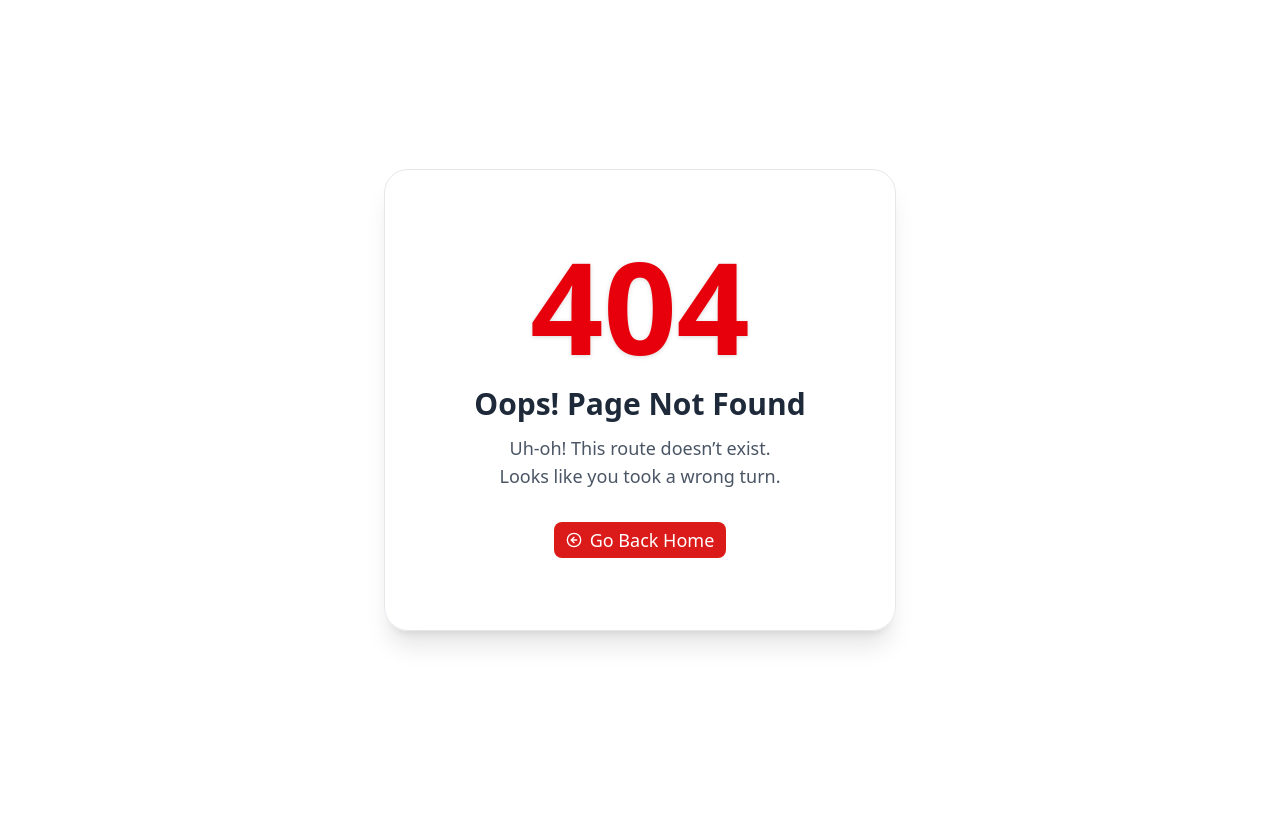
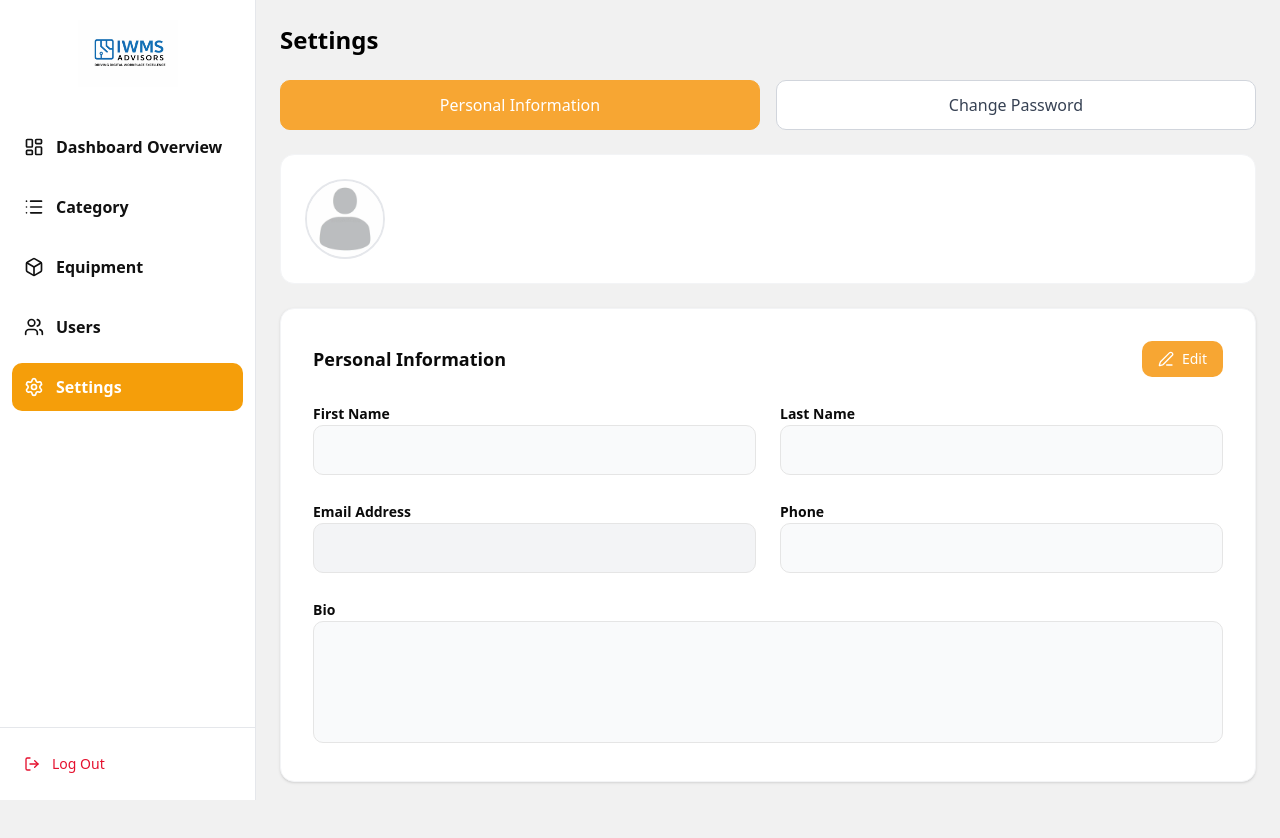
Before and after one commit to FSDTeam-SAA/brownmd75_admin_dashboard, a Next.js app: page /settings in a window 1280 px wide. Before the commit this address had no page. Shown: the top 838 px of the page. Before the commit the page ends 800 px from the top, so only its background shows below. Built offline with nearby package versions, Linux system fonts and the light colour scheme; no server answers.

Commit message:
settings done

```diff
--- /dev/null
+++ b/src/app/(dashboard)/settings/_components/change-password.tsx
@@ -0,0 +1,98 @@
+/* eslint-disable @typescript-eslint/no-explicit-any */
+"use client";
+
+import { useMutation } from "@tanstack/react-query";
+import { toast } from "sonner";
+import { useForm } from "react-hook-form";
+import { Save } from "lucide-react";
+
+const ChangePassword = ({ token }: { token: string }) => {
+  const { register, handleSubmit, reset, watch } = useForm();
+
+  const mutation = useMutation({
+    mutationFn: async (data: any) => {
+      const res = await fetch(
+        `${process.env.NEXT_PUBLIC_API_URL}/auth/change-password`,
+        {
+          method: "POST",
+          headers: {
+            "Content-Type": "application/json",
+            Authorization: `Bearer ${token}`,
+          },
+          body: JSON.stringify({
+            currentPassword: data.currentPassword,
+            newPassword: data.newPassword,
+          }),
+        },
+      );
+      return res.json();
+    },
+    onSuccess: (data) => {
+      if (data.success) {
+        toast.success("Password changed successfully!");
+        reset();
+      } else {
+        toast.error(data.message || "Failed to change password");
+      }
+    },
+  });
+
+  return (
+    <form onSubmit={handleSubmit((data) => mutation.mutate(data))}>
+      <div className="flex justify-between items-center mb-6">
+        <h3 className="text-lg font-bold">Change password</h3>
+      </div>
+
+      <div className="space-y-6">
+        <div className="space-y-2">
+          <label className="text-sm font-semibold">Current Password</label>
+          <input
+            type="password"
+            {...register("currentPassword", { required: true })}
+            placeholder="*************"
+            className="w-full p-3 border rounded-lg outline-none"
+          />
+        </div>
+
+        <div className="grid grid-cols-2 gap-6">
+          <div className="space-y-2">
+            <label className="text-sm font-semibold">New Password</label>
+            <input
+              type="password"
+              {...register("newPassword", { required: true, minLength: 6 })}
+              placeholder="*************"
+              className="w-full p-3 border rounded-lg outline-none"
+            />
+          </div>
+          <div className="space-y-2">
+            <label className="text-sm font-semibold">
+              Confirm New Password
+            </label>
+            <input
+              type="password"
+              {...register("confirmPassword", {
+                validate: (val) =>
+                  val === watch("newPassword") || "Passwords do not match",
+              })}
+              placeholder="*************"
+              className="w-full p-3 border rounded-lg outline-none"
+            />
+          </div>
+        </div>
+
+        <div className="flex justify-end pt-4">
+          <button
+            type="submit"
+            disabled={mutation.isPending}
+            className="bg-[#F7A633] text-white px-8 py-3 rounded-lg flex items-center gap-2 font-semibold disabled:opacity-50"
+          >
+            <Save size={18} />{" "}
+            {mutation.isPending ? "Updating..." : "Save Changes"}
+          </button>
+        </div>
+      </div>
+    </form>
+  );
+};
+
+export default ChangePassword;
--- /dev/null
+++ b/src/app/(dashboard)/settings/_components/personal-info.tsx
@@ -0,0 +1,97 @@
+/* eslint-disable @typescript-eslint/no-explicit-any */
+"use client";
+
+import { useMutation, useQueryClient } from "@tanstack/react-query";
+import { toast } from "sonner";
+import { useForm } from "react-hook-form";
+import { Edit3 } from "lucide-react";
+
+const PersonalInfo = ({ profile, isLoading, token }: any) => {
+  const queryClient = useQueryClient();
+  const { register, handleSubmit } = useForm({
+    values: profile, // Automatically syncs with fetched data
+  });
+
+  const mutation = useMutation({
+    mutationFn: async (updatedData: any) => {
+      const res = await fetch(
+        `${process.env.NEXT_PUBLIC_API_URL}/user/update-profile`,
+        {
+          method: "PUT",
+          headers: {
+            "Content-Type": "application/json",
+            Authorization: `Bearer ${token}`,
+          },
+          body: JSON.stringify(updatedData),
+        },
+      );
+      return res.json();
+    },
+    onSuccess: (data) => {
+      if (data.success) {
+        toast.success("Profile updated successfully!");
+        queryClient.invalidateQueries({ queryKey: ["my-profile"] });
+      } else {
+        toast.error(data.message || "Failed to update");
+      }
+    },
+  });
+
+  if (isLoading) return <div>Loading...</div>;
+
+  return (
+    <form onSubmit={handleSubmit((data) => mutation.mutate(data))}>
+      <div className="flex justify-between items-center mb-6">
+        <h3 className="text-lg font-bold">Personal Information</h3>
+        <button
+          type="submit"
+          className="bg-[#F7A633] text-white px-4 py-2 rounded-lg flex items-center gap-2 text-sm"
+        >
+          <Edit3 size={16} /> Edit
+        </button>
+      </div>
+
+      <div className="grid grid-cols-2 gap-6">
+        <div className="space-y-2">
+          <label className="text-sm font-semibold">First Name</label>
+          <input
+            {...register("firstName")}
+            className="w-full p-3 border rounded-lg bg-gray-50 focus:bg-white outline-none"
+          />
+        </div>
+        <div className="space-y-2">
+          <label className="text-sm font-semibold">Last Name</label>
+          <input
+            {...register("lastName")}
+            className="w-full p-3 border rounded-lg bg-gray-50 focus:bg-white outline-none"
+          />
+        </div>
+        <div className="space-y-2">
+          <label className="text-sm font-semibold">Email Address</label>
+          <input
+            {...register("email")}
+            readOnly
+            className="w-full p-3 border rounded-lg bg-gray-100 cursor-not-allowed"
+          />
+        </div>
+        <div className="space-y-2">
+          <label className="text-sm font-semibold">Phone</label>
+          <input
+            {...register("phone")}
+            className="w-full p-3 border rounded-lg bg-gray-50 focus:bg-white outline-none"
+          />
+        </div>
+        <div className="col-span-2 space-y-2">
+          <label className="text-sm font-semibold">Bio</label>
+          <textarea
+            {...register("bio")}
+            rows={4}
+            className="w-full p-3 border rounded-lg bg-gray-50 focus:bg-white outline-none resize-none"
+          />
+        </div>
+      </div>
+    </form>
+  );
+};
+
+export default PersonalInfo;
--- /dev/null
+++ b/src/app/(dashboard)/settings/_components/settings.tsx
@@ -0,0 +1,90 @@
+"use client";
+
+import { useState } from "react";
+import { useSession } from "next-auth/react";
+import { useQuery } from "@tanstack/react-query";
+import Image from "next/image";
+import PersonalInfo from "./personal-info";
+import ChangePassword from "./change-password";
+
+const Settings = () => {
+  const [activeTab, setActiveTab] = useState<"personal" | "password">(
+    "personal",
+  );
+  const session = useSession();
+  const token = session?.data?.accessToken;
+
+  const { data: profile, isLoading } = useQuery({
+    queryKey: ["my-profile"],
+    queryFn: async () => {
+      const res = await fetch(
+        `${process.env.NEXT_PUBLIC_API_URL}/user/my-profile`,
+        {
+          headers: { Authorization: `Bearer ${token}` },
+        },
+      );
+      const result = await res.json();
+      return result.data;
+    },
+    enabled: !!token,
+  });
+
+  return (
+    <div className="min-h-screen">
+      <h1 className="text-2xl font-bold mb-6 text-black">Settings</h1>
+
+      {/* Tabs */}
+      <div className="flex gap-4 mb-6">
+        <button
+          onClick={() => setActiveTab("personal")}
+          className={`flex-1 py-3 px-6 rounded-lg font-medium transition-all border ${
+            activeTab === "personal"
+              ? "bg-[#F7A633] text-white border-[#F7A633]"
+              : "bg-white text-gray-700 border-gray-300"
+          }`}
+        >
+          Personal Information
+        </button>
+        <button
+          onClick={() => setActiveTab("password")}
+          className={`flex-1 py-3 px-6 rounded-lg font-medium transition-all border ${
+            activeTab === "password"
+              ? "bg-[#F7A633] text-white border-[#F7A633]"
+              : "bg-white text-gray-700 border-gray-300"
+          }`}
+        >
+          Change Password
+        </button>
+      </div>
+
+      {/* Profile Header */}
+      <div className="bg-white p-6 rounded-xl border border-gray-100 flex items-center gap-4 mb-6">
+        <div className="relative w-20 h-20 rounded-full overflow-hidden border-2 border-gray-200">
+          <Image
+            src={profile?.image?.url || "/images/avatar-placeholder.webp"}
+            alt="User"
+            fill
+            className="object-cover"
+          />
+        </div>
+        <div>
+          <h2 className="text-xl font-bold text-gray-900">
+            {profile?.firstName} {profile?.lastName}
+          </h2>
+          <p className="text-gray-500 capitalize">{profile?.role}</p>
+        </div>
+      </div>
+
+      {/* Dynamic Form Content */}
+      <div className="bg-white p-8 rounded-xl border border-gray-100 shadow-sm">
+        {activeTab === "personal" ? (
+          <PersonalInfo profile={profile} isLoading={isLoading} token={token} />
+        ) : (
+          <ChangePassword token={token as string} />
+        )}
+      </div>
+    </div>
+  );
+};
+
+export default Settings;
--- /dev/null
+++ b/src/app/(dashboard)/settings/page.tsx
@@ -0,0 +1,12 @@
+import React from "react";
+import Settings from "./_components/settings";
+
+const page = () => {
+  return (
+    <div>
+      <Settings />
+    </div>
+  );
+};
+
+export default page;
--- a/src/components/shared/Sidebar.tsx
+++ b/src/components/shared/Sidebar.tsx
@@ -43,6 +43,11 @@ const navigation = [
     name: "Users",
     href: "/users",
     icon: Users,
+  },
+  {
+    name: "Settings",
+    href: "/settings",
+    icon: Settings,
   },
 ];
 
```
Also changed, not shown: public/images/avatar-placeholder.webp (added).
